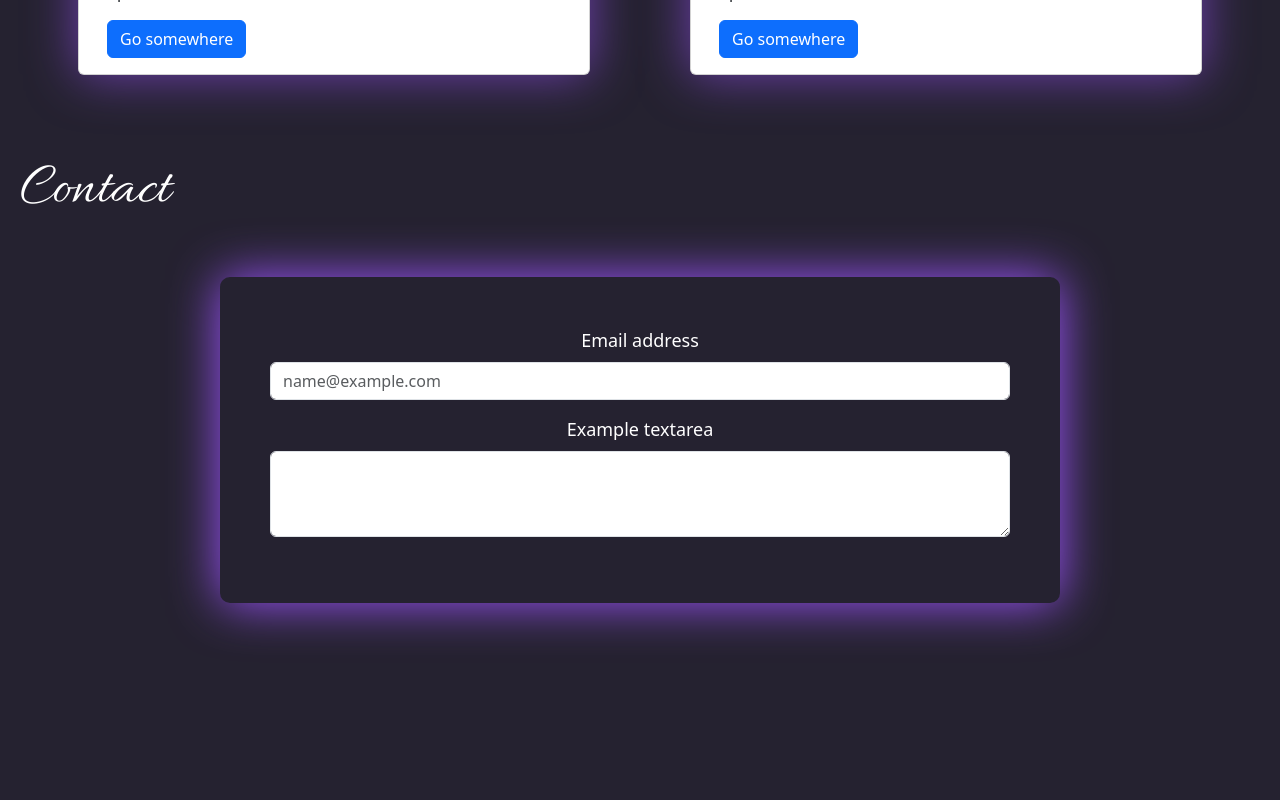
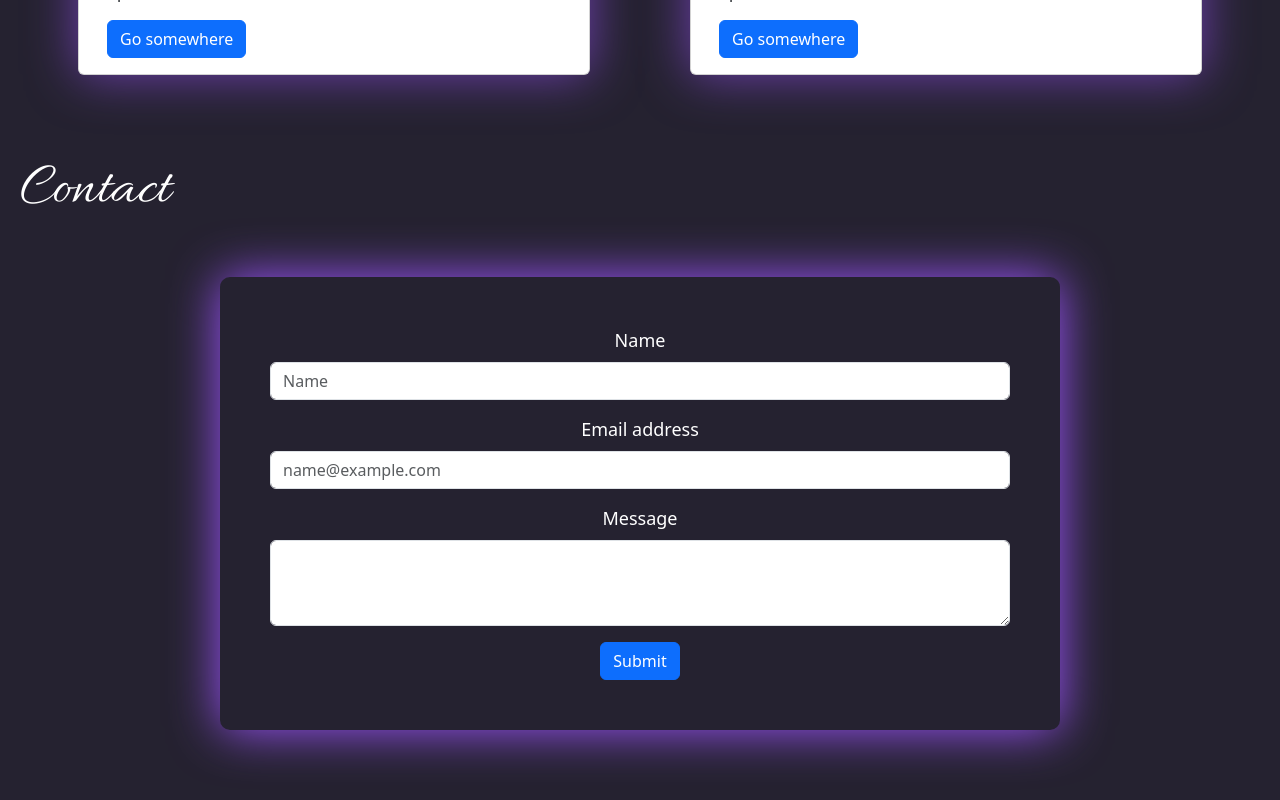
Before and after one commit to MarlyV1/react-portfolio, a React (Vite) app in the folder react-portfolio/: page / in a window 1280 px wide. Shown: the part 3021-3821 px from the top of the page. Before the commit the page ends 3694 px from the top, so only its background shows below. Built offline with nearby package versions, Linux system fonts and the light colour scheme; a web font is replaced by a local one.

Commit message:
updated the contact form

```diff
--- a/react-portfolio/src/components/Contact.jsx
+++ b/react-portfolio/src/components/Contact.jsx
@@ -1,4 +1,5 @@
 import Form from 'react-bootstrap/Form';
+import Button from 'react-bootstrap/Button';
 import '../assets/styles/Contact.css';
 
 function Contact() {
@@ -7,13 +8,18 @@ function Contact() {
             <h2 className='sectionHeading'>Contact</h2>
             <Form className='contactForm'>
                 <Form.Group className="mb-3" controlId="exampleForm.ControlInput1">
+                    <Form.Label>Name</Form.Label>
+                    <Form.Control type="text" placeholder="Name" required/>
+                </Form.Group>
+                <Form.Group className="mb-3" controlId="exampleForm.ControlInput1">
                     <Form.Label>Email address</Form.Label>
-        <Form.Control type="email" placeholder="name@example.com" />
+                    <Form.Control type="email" placeholder="name@example.com" required/>
                 </Form.Group>
                 <Form.Group className="mb-3" controlId="exampleForm.ControlTextarea1">
-        <Form.Label>Example textarea</Form.Label>
-        <Form.Control as="textarea" rows={3} />
+                    <Form.Label>Message</Form.Label>
+                    <Form.Control as="textarea" rows={3} required/>
                 </Form.Group>
+                <Button type="submit">Submit</Button>
             </Form>
         </section>
     );
```
Lines whose indentation alone changed are shown as unchanged.
